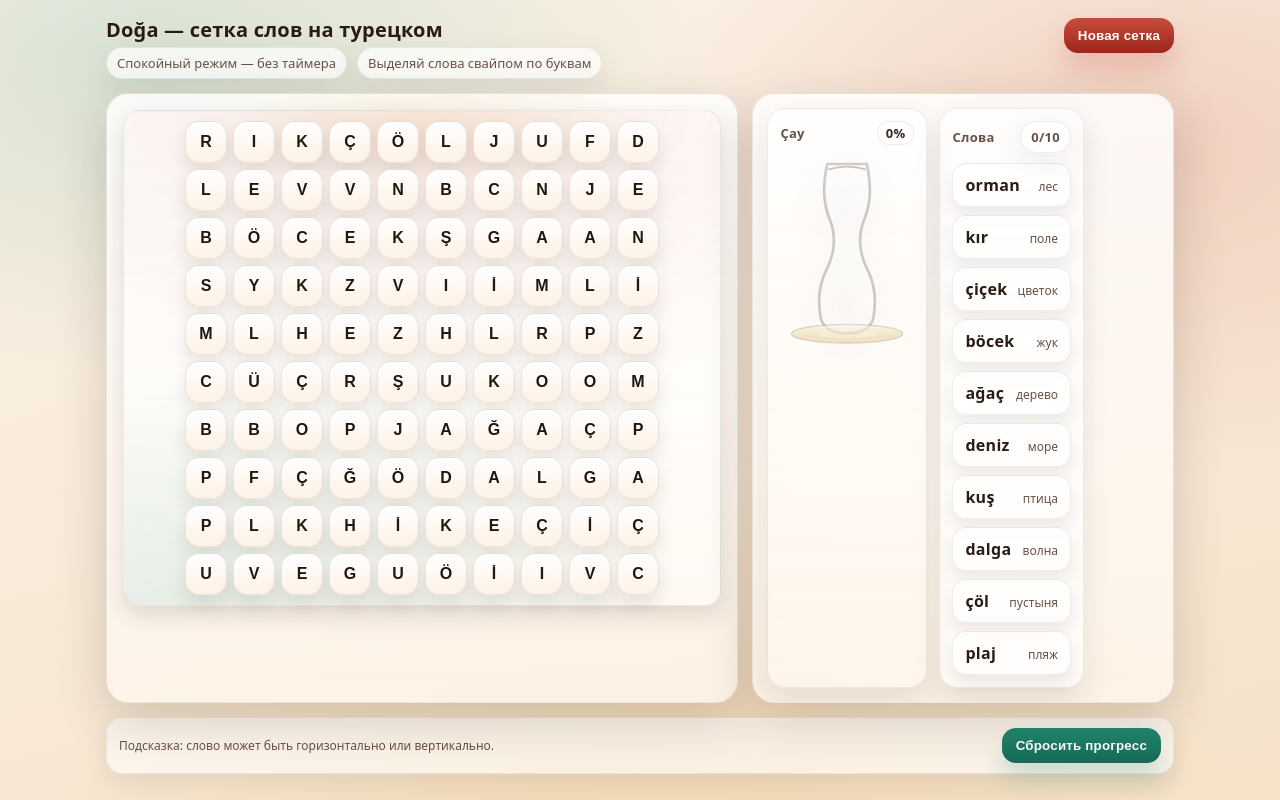
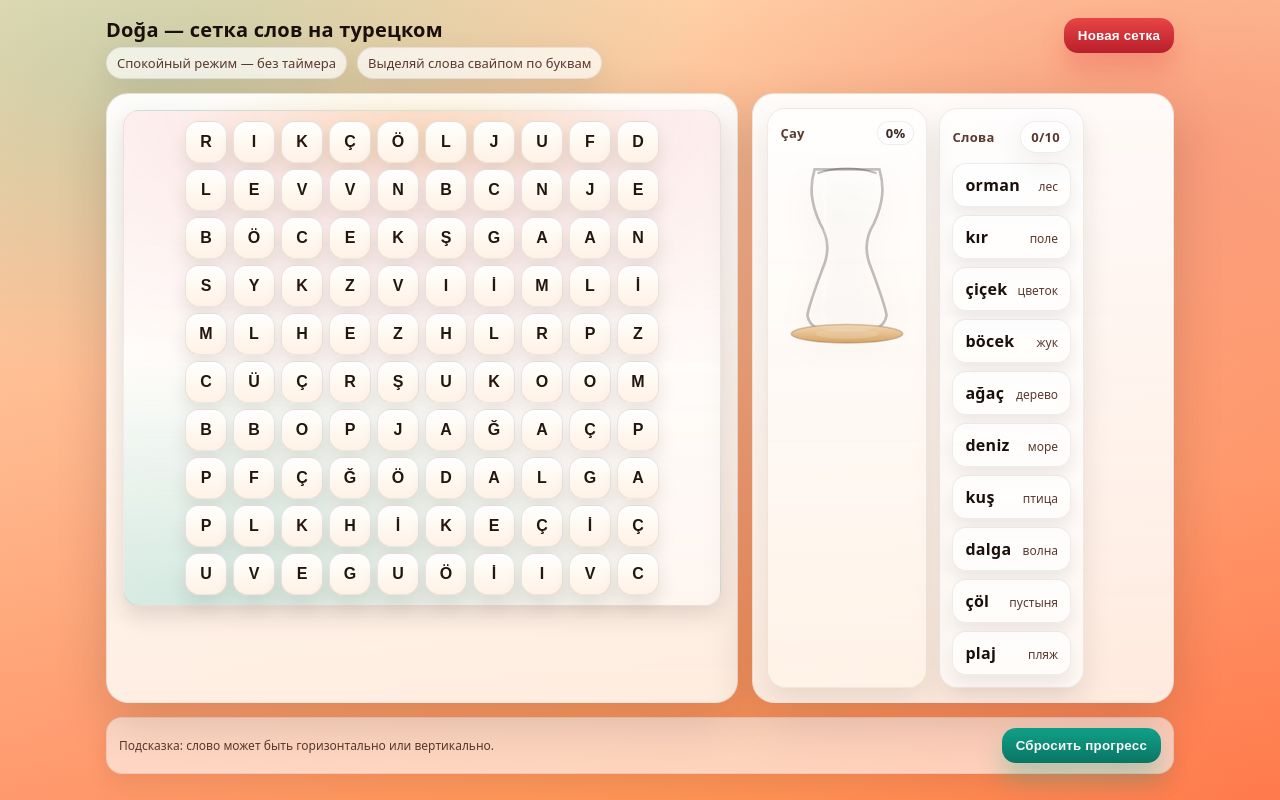
Before and after one commit to logos-taranov/turkish-wordgrid, a plain HTML site: page index.html in a window 1280 px wide. Drawn offline with Linux system fonts and the light colour scheme.

Commit message:
v3: proper armud tea glass, bright Turkish bazaar colors

```diff
--- a/index.html
+++ b/index.html
@@ -8,16 +8,16 @@
   <title>Doğa — Сетка слов (турецкий)</title>
   <style>
     :root{
-      --bg0:#fbf3e8;
-      --bg1:#f6e2c9;
-      --card:#fff7ee;
-      --ink:#2a1c14;
-      --muted:#6a5147;
+      --bg0:#ffe1b8;
+      --bg1:#ff7a4c;
+      --card:#fffdf8;
+      --ink:#1a0f0b;
+      --muted:#5a3a2e;
       --shadow: 0 18px 50px rgba(42,28,20,.18);
       --shadow2: 0 10px 22px rgba(42,28,20,.14);
-      --accent:#c74b3b; /* nar */
-      --accent2:#1f8a70; /* turkuaz */
-      --gold:#d9a441;
+      --accent:#E84545; /* nar (brighter) */
+      --accent2:#0FA98F; /* turkuaz (brighter) */
+      --gold:#F4B93A;
       --gridGap: 6px;
       --radius: 22px;
       --cellRadius: 14px;
@@ -37,9 +37,9 @@
       font-family: ui-rounded, system-ui, -apple-system, Segoe UI, Roboto, "Helvetica Neue", Arial, "Noto Sans", "Apple Color Emoji", "Segoe UI Emoji";
       color:var(--ink);
       background:
-        radial-gradient(900px 500px at 12% 8%, rgba(31,138,112,.16), transparent 62%),
-        radial-gradient(800px 520px at 90% 18%, rgba(199,75,59,.18), transparent 64%),
-        radial-gradient(900px 600px at 50% 110%, rgba(217,164,65,.20), transparent 68%),
+        radial-gradient(900px 500px at 12% 8%, rgba(15,169,143,.22), transparent 62%),
+        radial-gradient(800px 520px at 90% 18%, rgba(232,69,69,.24), transparent 64%),
+        radial-gradient(900px 600px at 50% 110%, rgba(244,185,58,.26), transparent 68%),
         linear-gradient(165deg, var(--bg0), var(--bg1));
       overflow-x:hidden;
     }
@@ -99,7 +99,7 @@
     }
 
     .card{
-      background: linear-gradient(180deg, rgba(255,255,255,.84), rgba(255,247,238,.78));
+      background: linear-gradient(180deg, rgba(255,255,255,.94), rgba(255,253,248,.84));
       border:1px solid rgba(42,28,20,.09);
       border-radius: var(--radius);
       box-shadow: var(--shadow);
@@ -114,7 +114,7 @@
       position:absolute;
       inset:-40px -40px auto -40px;
       height:160px;
-      background: radial-gradient(closest-side, rgba(217,164,65,.18), transparent 70%);
+      background: radial-gradient(closest-side, rgba(244,185,58,.22), transparent 70%);
       pointer-events:none;
     }
 
@@ -129,8 +129,8 @@
       padding: var(--gridPad);
       border-radius: calc(var(--radius) - 6px);
       background:
-        radial-gradient(1100px 520px at 50% 0%, rgba(199,75,59,.10), transparent 55%),
-        radial-gradient(900px 450px at 10% 100%, rgba(31,138,112,.11), transparent 55%),
+        radial-gradient(1100px 520px at 50% 0%, rgba(232,69,69,.16), transparent 55%),
+        radial-gradient(900px 450px at 10% 100%, rgba(15,169,143,.18), transparent 55%),
         linear-gradient(180deg, rgba(255,255,255,.75), rgba(255,255,255,.45));
       border: 1px solid rgba(42,28,20,.07);
       box-shadow: var(--shadow2);
@@ -161,10 +161,10 @@
     .cell.selected{
       filter: saturate(1.1);
       box-shadow:
-        0 14px 26px rgba(31,138,112,.20),
+        0 14px 26px rgba(15,169,143,.26),
         inset 0 2px 0 rgba(255,255,255,.92);
-      background: linear-gradient(180deg, rgba(31,138,112,.20), rgba(255,242,229,.95));
-      border-color: rgba(31,138,112,.35);
+      background: linear-gradient(180deg, rgba(15,169,143,.24), rgba(255,242,229,.96));
+      border-color: rgba(15,169,143,.44);
     }
 
     .cell.found{
@@ -336,14 +336,14 @@
     .word .ru{ color: var(--muted); font-size: 12px; text-align:right; }
 
     .word.found{
-      opacity:.72;
-      background: linear-gradient(180deg, rgba(31,138,112,.16), rgba(255,255,255,.55));
-      border-color: rgba(31,138,112,.22);
+      opacity:.78;
+      background: linear-gradient(180deg, rgba(15,169,143,.20), rgba(255,255,255,.62));
+      border-color: rgba(15,169,143,.30);
     }
     .word.found .tr, .word.found .ru{
       text-decoration: line-through;
       text-decoration-thickness: 2px;
-      text-decoration-color: rgba(31,138,112,.55);
+      text-decoration-color: rgba(15,169,143,.68);
     }
 
     .footerHint{
@@ -364,20 +364,20 @@
     .btn{
       appearance:none;
       border:none;
-      background: linear-gradient(180deg, rgba(199,75,59,1), rgba(156,39,30,1));
+      background: linear-gradient(180deg, #E84545, #B91F2B);
       color: #fff;
       font-weight: 900;
       letter-spacing:.2px;
       padding: 10px 14px;
       border-radius: 14px;
-      box-shadow: 0 16px 26px rgba(199,75,59,.22);
+      box-shadow: 0 16px 26px rgba(232,69,69,.30);
       cursor:pointer;
       transition: transform .08s ease, filter .15s ease;
     }
     .btn:active{ transform: scale(.98); }
     .btn.secondary{
-      background: linear-gradient(180deg, rgba(31,138,112,1), rgba(23,106,86,1));
-      box-shadow: 0 16px 26px rgba(31,138,112,.22);
+      background: linear-gradient(180deg, #0FA98F, #0B7564);
+      box-shadow: 0 16px 26px rgba(15,169,143,.30);
     }
 
     .overlay{
@@ -485,8 +485,8 @@
               <svg class="glassSvg" viewBox="0 0 120 200" xmlns="http://www.w3.org/2000/svg" aria-hidden="true">
                 <defs>
                   <linearGradient id="teaGrad" x1="0" y1="0" x2="0" y2="1">
-                    <stop offset="0%" stop-color="#c35a2f"/>
-                    <stop offset="100%" stop-color="#6f2c1c"/>
+                    <stop offset="0%" stop-color="#E2573A" stop-opacity="0.78"/>
+                    <stop offset="100%" stop-color="#7A1A12" stop-opacity="0.84"/>
                   </linearGradient>
 
                   <linearGradient id="glassShine" x1="0" y1="0" x2="1" y2="0">
@@ -498,7 +498,7 @@
 
                   <clipPath id="glassClip">
                     <!-- tulip-like Turkish tea glass (armudu) -->
-                    <path d="M38 10 C33 34 33 52 41 72 C49 92 45 112 37 128 C29 144 27 162 31 182 C35 195 47 198 60 198 C73 198 85 195 89 182 C93 162 91 144 83 128 C75 112 71 92 79 72 C87 52 87 34 82 10 Z"/>
+                    <path d="M24 16 C18 36 20 54 30 76 C40 92 40 110 33 126 C24 150 18 166 16 178 C18 194 36 198 60 198 C84 198 102 194 104 178 C102 166 96 150 87 126 C80 110 80 92 90 76 C100 54 102 36 96 16 Z"/>
                   </clipPath>
                 </defs>
 
@@ -509,15 +509,15 @@
                 </g>
 
                 <!-- Glass body -->
-                <path d="M38 10 C33 34 33 52 41 72 C49 92 45 112 37 128 C29 144 27 162 31 182 C35 195 47 198 60 198 C73 198 85 195 89 182 C93 162 91 144 83 128 C75 112 71 92 79 72 C87 52 87 34 82 10 Z"
-                      fill="rgba(255,255,255,.16)" stroke="rgba(42,28,20,.22)" stroke-width="3"/>
+                <path d="M24 16 C18 36 20 54 30 76 C40 92 40 110 33 126 C24 150 18 166 16 178 C18 194 36 198 60 198 C84 198 102 194 104 178 C102 166 96 150 87 126 C80 110 80 92 90 76 C100 54 102 36 96 16 Z"
+                      fill="rgba(255,255,255,.14)" stroke="rgba(26,15,11,.26)" stroke-width="3"/>
 
                 <!-- Rim line -->
-                <path d="M40 16 C46 14 53 13 60 13 C67 13 74 14 80 16" fill="none" stroke="rgba(42,28,20,.25)" stroke-width="2" stroke-linecap="round"/>
+                <path d="M28 20 C40 16 52 15 60 15 C68 15 80 16 92 20" fill="none" stroke="rgba(26,15,11,.28)" stroke-width="2.2" stroke-linecap="round"/>
 
                 <!-- Shine -->
-                <path d="M46 18 C41 44 41 58 47 74 C53 90 50 112 44 130 C38 148 36 164 39 180"
-                      fill="none" stroke="url(#glassShine)" stroke-width="6" stroke-linecap="round" opacity=".9"/>
+                <path d="M38 24 C33 54 33 70 39 88 C45 106 42 126 36 144 C30 162 30 174 34 186"
+                      fill="none" stroke="url(#glassShine)" stroke-width="6" stroke-linecap="round" opacity=".92"/>
               </svg>
 
               <div id="bubbles" class="bubbles" aria-hidden="true"></div>
@@ -526,12 +526,12 @@
               <svg class="saucer" viewBox="0 0 140 30" xmlns="http://www.w3.org/2000/svg" aria-hidden="true">
                 <defs>
                   <linearGradient id="sauc" x1="0" y1="0" x2="0" y2="1">
-                    <stop offset="0%" stop-color="rgba(255,255,255,.8)"/>
-                    <stop offset="100%" stop-color="rgba(217,164,65,.25)"/>
+                    <stop offset="0%" stop-color="#F3D7B1"/>
+                    <stop offset="100%" stop-color="#D3A060"/>
                   </linearGradient>
                 </defs>
-                <ellipse cx="70" cy="18" rx="60" ry="10" fill="url(#sauc)" stroke="rgba(42,28,20,.16)" stroke-width="1.5"/>
-                <ellipse cx="70" cy="18" rx="32" ry="5" fill="rgba(255,255,255,.28)"/>
+                <ellipse cx="70" cy="18" rx="60" ry="10" fill="url(#sauc)" stroke="rgba(138,90,43,.35)" stroke-width="1.6"/>
+                <ellipse cx="70" cy="18" rx="34" ry="5.5" fill="rgba(255,255,255,.14)"/>
               </svg>
             </div>
           </div>
@@ -585,9 +585,9 @@
       ];
 
       var COLORS = [
-        "#C74B3B", // nar
-        "#1F8A70", // turkuaz
-        "#D9A441", // gold
+        "#E84545", // nar
+        "#0FA98F", // turkuaz
+        "#F4B93A", // gold
         "#7D3C98", // mor
         "#2E86C1", // mavi
         "#E67E22",
@@ -923,7 +923,7 @@
 
       function fireConfetti(){
         confettiEl.innerHTML = "";
-        var colors = ["#C74B3B", "#1F8A70", "#D9A441", "#2E86C1", "#E67E22", "#8E44AD"];
+        var colors = ["#E84545", "#0FA98F", "#F4B93A", "#2E86C1", "#FF7A00", "#8E44AD"];
         var i;
         for(i=0; i<42; i++){
           var p = document.createElement("div");
```
